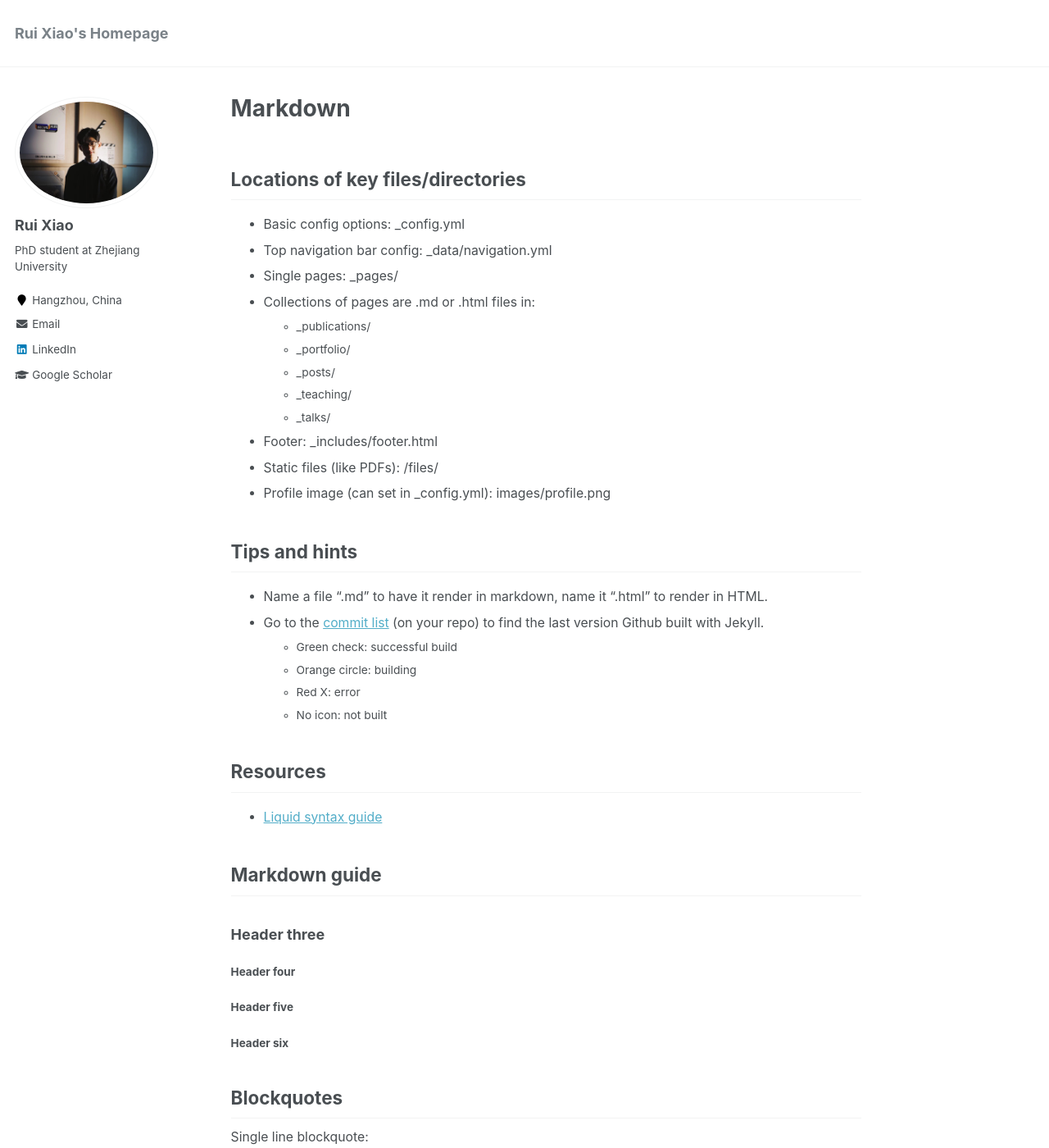
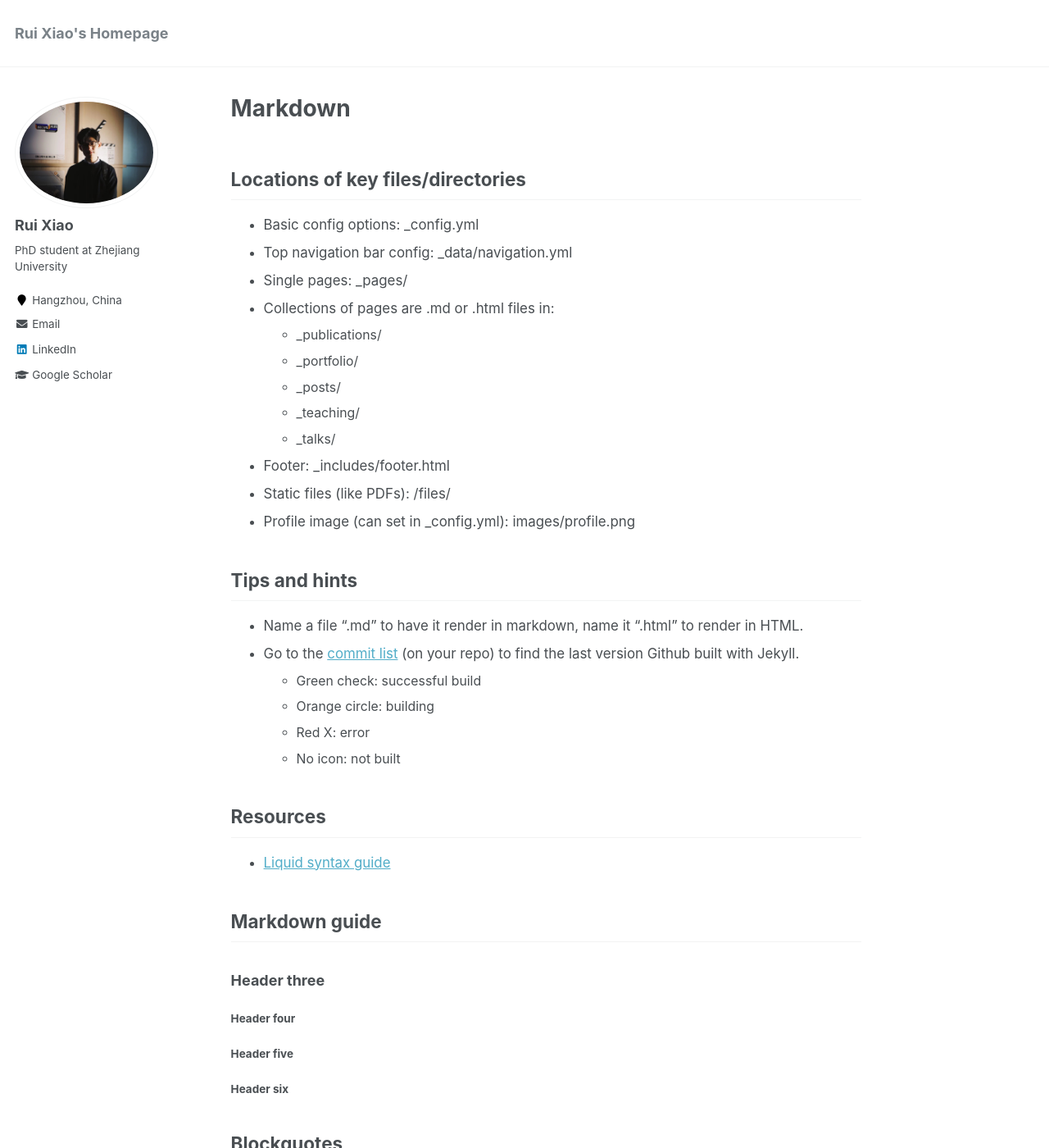
Before and after one commit to ruixiao24/ruixiao24.github.io, a Jekyll site: the page built from _pages/markdown.md, in a window 1280 px wide and 1400 px high. Shown: the whole window at 82% size. Built offline with Jekyll 4.4.1, drawn with Linux system fonts in a browser that asks for light colours.

Commit message:
Update _page.scss font-size to 0.9375em

```diff
--- a/_sass/_page.scss
+++ b/_sass/_page.scss
@@ -57,7 +57,7 @@
   }
 
   p, li, dl {
-    font-size: 0.875em;
+    font-size: 0.9375em;
   }
 
   /* paragraph indents */
```
